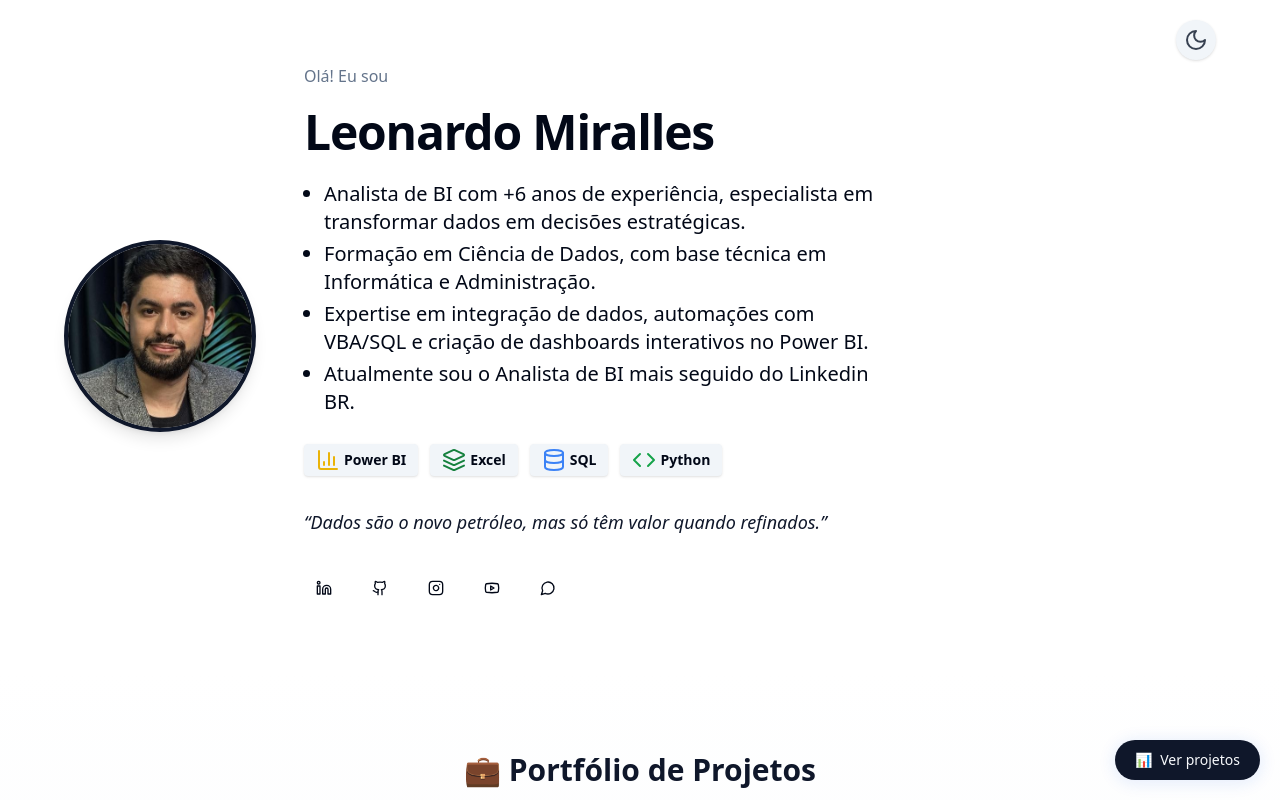
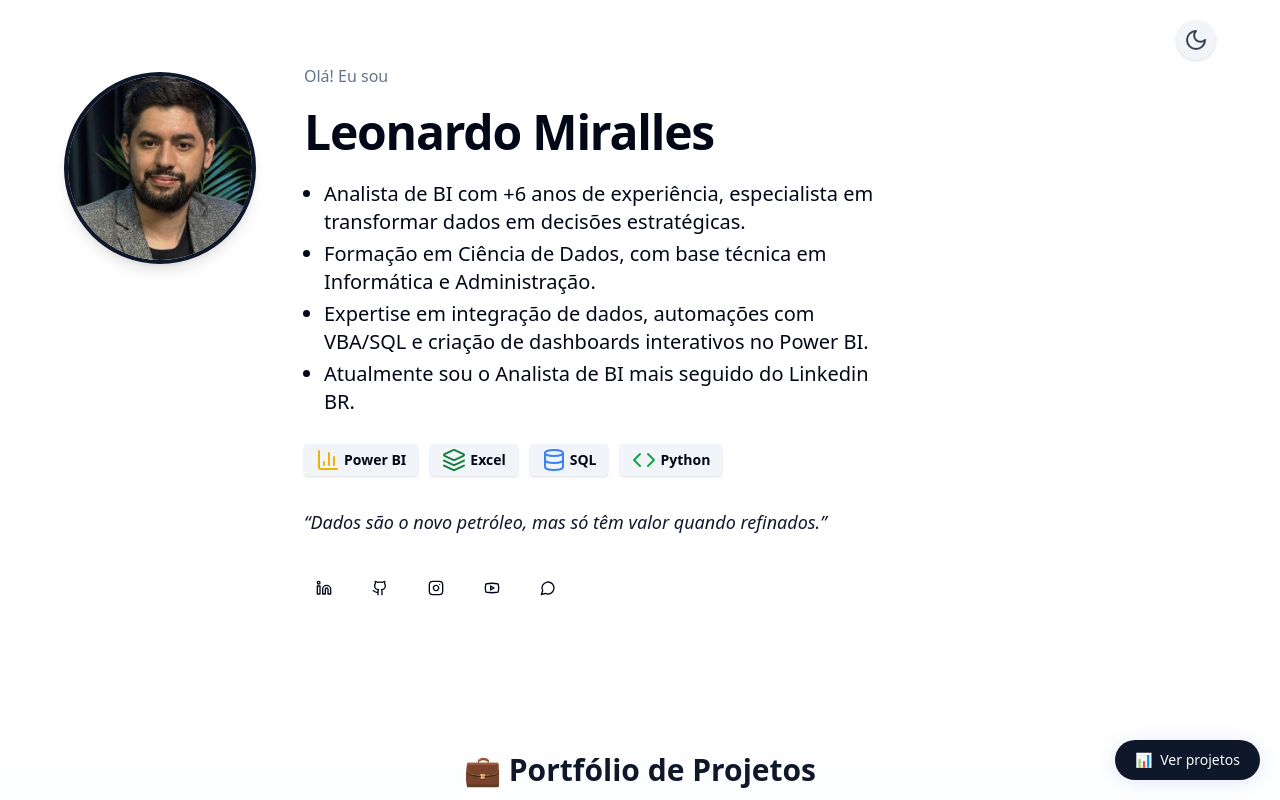
Before and after one commit to sellarim/meu-portfolio-v2, a React (Vite) app: page / in a window 1280 px wide. Shown: the top 800 px of the page. Built offline with nearby package versions, Linux system fonts and the light colour scheme.

Commit message:
Adjust profile picture position
Slightly move the profile picture up to align with the descriptive text.

```diff
--- a/src/components/HeroSection.tsx
+++ b/src/components/HeroSection.tsx
@@ -28,7 +28,7 @@ export default function HeroSection() {
   return (
     <header className="flex flex-col md:flex-row items-center justify-between gap-6 md:gap-12 px-6 md:px-16 py-16 relative">
       {/* Foto estilo hero atualizada */}
-      <div className="w-36 h-36 md:w-48 md:h-48 rounded-full overflow-hidden border-4 border-primary shadow-lg mb-4 md:mb-0 bg-muted flex-shrink-0 flex items-center justify-center">
+      <div className="w-36 h-36 md:w-48 md:h-48 rounded-full overflow-hidden border-4 border-primary shadow-lg bg-muted flex-shrink-0 flex items-center justify-center self-start mt-[-10px] md:mt-2">
         <img
           src="/lovable-uploads/cebcd6b7-d72d-4b85-b2b3-6bde905d945f.png"
           alt="Foto de perfil"
```
